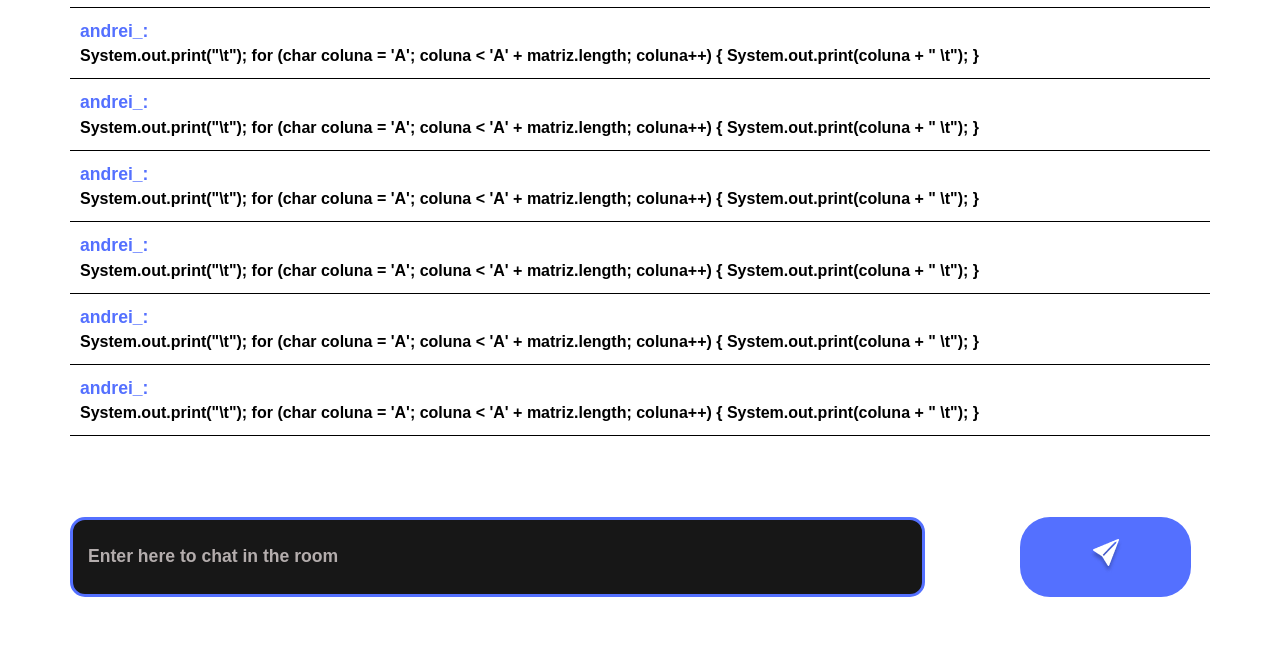
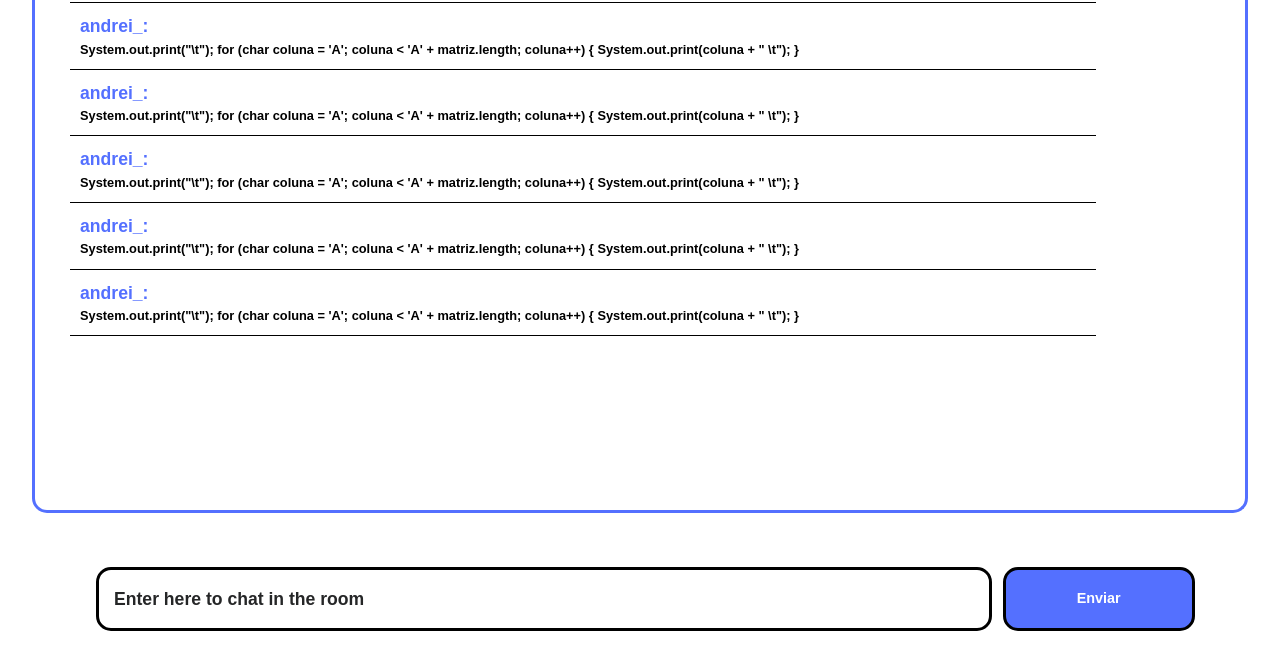
Before and after one commit to AndreiMartinsCoelho/CHAT-API, a website: page index4.html in a window 1280 px wide. Shown: the part 141-800 px from the top of the page. Drawn offline with nearby package versions, Linux system fonts and the light colour scheme.

Commit message:
ajustes chat

```diff
--- a/CSS/style.css
+++ b/CSS/style.css
@@ -571,9 +571,13 @@ nav button:hover{
 }
 
 #chat{
-    width: 100%;
-    height: 70vh;
+    width: 95vw;
+    height: 72vh;
+    margin-left: 2.5%!important;
     background-color: white;
+    border: solid 3px #5470FF;
+    border-top: 0;
+    border-radius: 0 0 15px 15px;
     display: flex;
     align-items: center;
     justify-content: start;
@@ -581,8 +585,7 @@ nav button:hover{
 }
 
 #chat-box{
-    width: 100%;
-    height: 100%;
+    width: 90%;
     display: flex;
     align-items: start;
     justify-content: start;
@@ -595,7 +598,7 @@ nav button:hover{
     width: 100%;
     text-align: left;
     color: black!important;
-    font-size: 1rem;
+    font-size: 0.8rem;
     font-weight: 800!important;
 
 }
@@ -612,27 +615,28 @@ nav button:hover{
     font-weight: 800!important;
 }
 
-#input-main{
+#chat-acao{
     width: 100%;
     height: 15vh;
     display: flex;
     align-items: center;
-    justify-content: space-around;
+    justify-content: center;
     flex-direction: row;
-    width: 100%;
     background-color: #fff!important;
+    position: fixed;
+    bottom: 0;
 }
 
 #input-chat{
-    width: 90%;
-    height: 100%;
+    width: 70vw;
+    height: 8vh;
     border-radius: 15px;
-    border: solid 3px #5470FF;
+    border: solid 3px black;
     display: flex;
     align-items: center;
     padding: 15px!important;
-    background-color: #171717!important;
-    color: white!important;
+    background-color: white!important;
+    color: black!important;
     font-size: 1.1rem!important;
     font-weight: 800!important;
 }
@@ -642,7 +646,7 @@ nav button:hover{
 }
 
 #input-chat::placeholder{
-    color: #B4ADAD!important;
+    color: #252627!important;
     font-size: 1.1rem!important;
     font-weight: 800!important;
 }
@@ -653,32 +657,30 @@ nav button:hover{
     font-weight: 800!important;
 }
 
-#btn-chat{
-    width: 90%;
-    height: 10vh;
-    border-radius: 30px;
-    border: none;
+#submit-chat{
+    width: 15vw;
+    height: 8vh;
+    border-radius: 15px;
+    border: solid 3px black;
+    padding: 15px!important;
     display: flex;
     align-items: center;
     justify-content: center;
     background-color: #5470FF!important;
     color: white!important;
-    font-size: 1.1rem!important;
+    font-size: 0.9rem!important;
     font-weight: 800!important;
-    display: flex;
-    align-items: center;
-    justify-content: center;
 }
 
-#input-chat:focus{
+#submit-chat:focus{
     outline: none!important;
 }
 
-#btn-chat:hover{
+#submit-chat:hover{
     cursor: pointer;
 }
 
-#btn-chat:active{
+#submit-chat:active{
     background-color: blue!important;
     border: solid 3px white!important;
     color: white!important;
--- a/index4.html
+++ b/index4.html
@@ -87,30 +87,20 @@
                     </div>
                 </div>
 
-                <div class="col-12">
-                    <div id="chat-box">
-                        <p id="nome-user">andrei_:</p> <p id="chat-box-text">System.out.print("\t");
-                            for (char coluna = 'A'; coluna < 'A' + matriz.length; coluna++) {
-                            System.out.print(coluna + " \t");
-                            }</p>
-                    </div>
-                </div>
-
             </div>
         </div>
-    </main>
 
-    <main id="input-main">
-        <div class="container">
+        <div class="container" id="chat-acao">
             <div class="row">
                 <div class="col-10">
                     <input type="text" id="input-chat" placeholder="Enter here to chat in the room">
                 </div>
                 <div class="col-2">
-                    <button id="btn-chat"><img src="./images/Vector (2).png" alt="botao para envirar"></button>
+                    <input type="submit" id="submit-chat" value="Enviar">
                 </div>
             </div>
         </div>
+
     </main>
 
     <script src="./JS/script2.js"></script>
```
